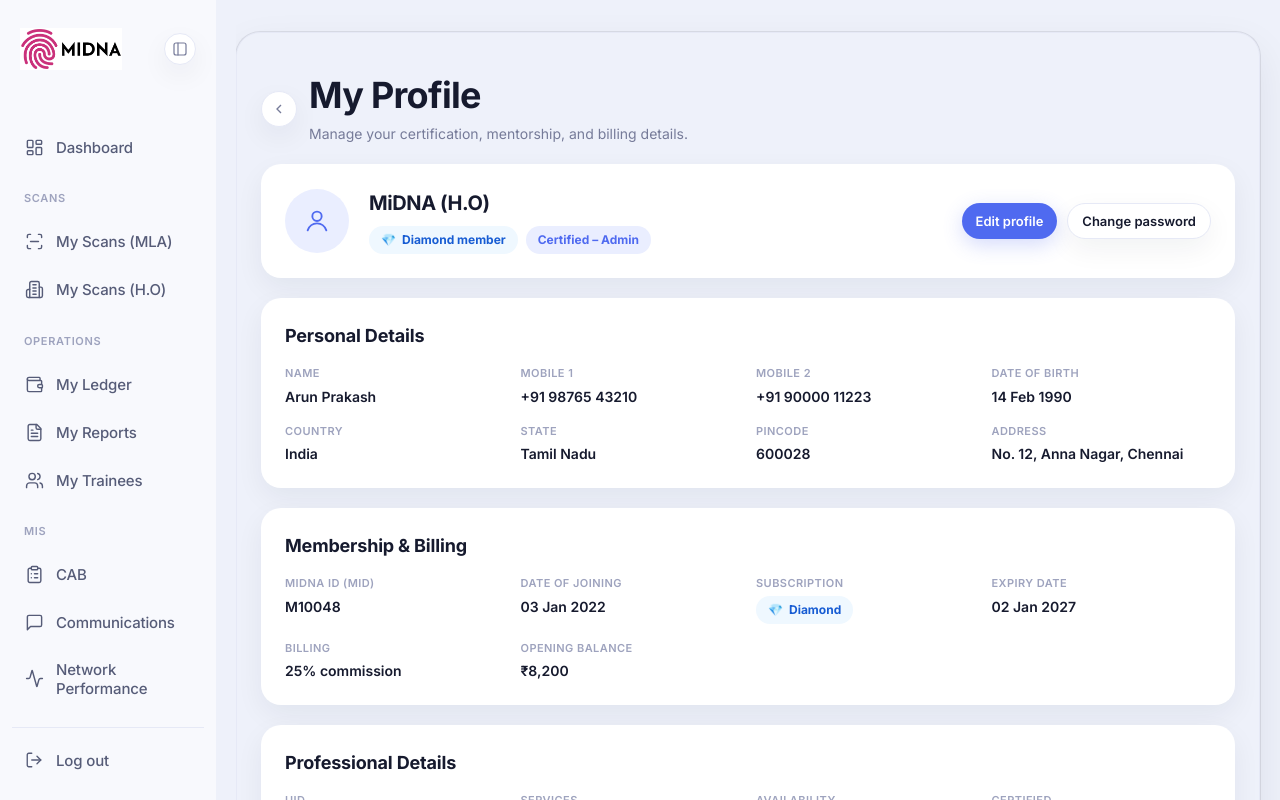
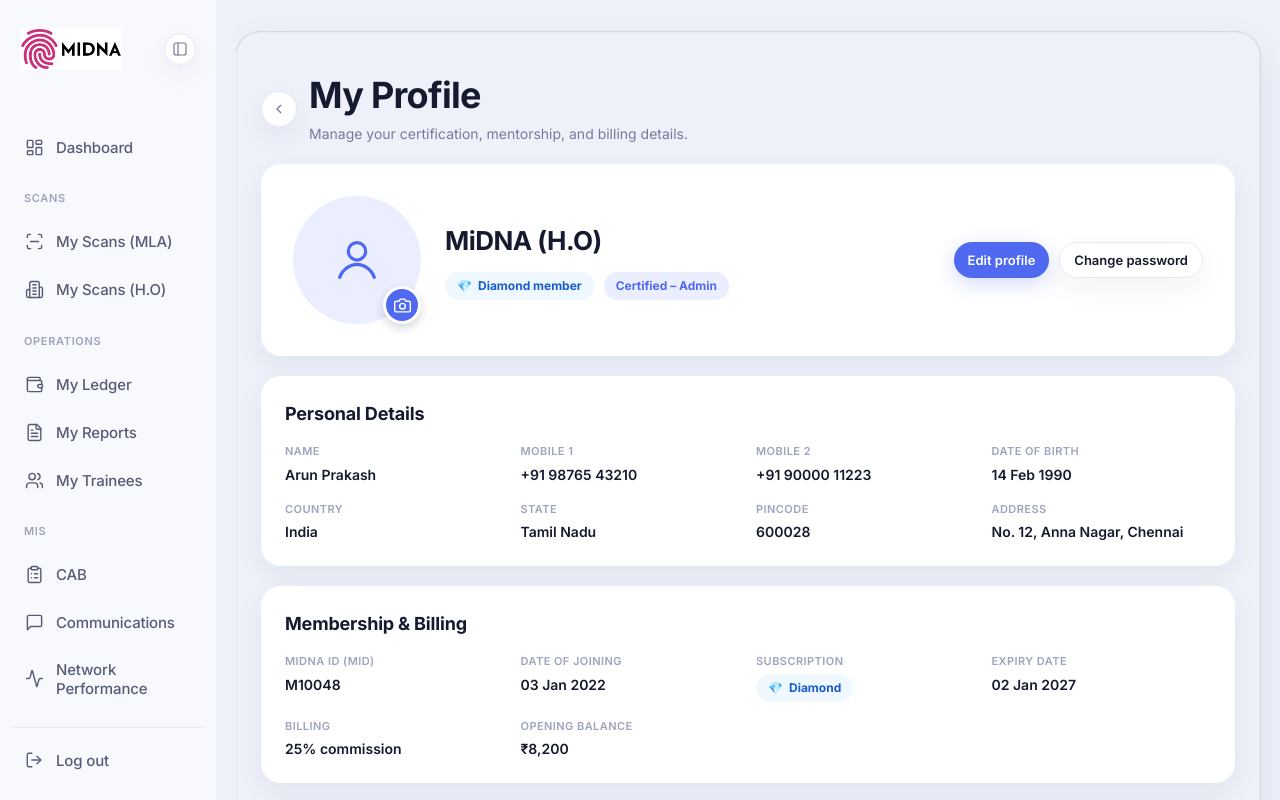
Before and after one commit to MirudhubasiniRC/Midna_Global, a React (Vite) app: page / in a window 1280 px wide. Both pictures are taken after a click on the button "My Profile". Built offline with nearby package versions, Linux system fonts and the light colour scheme.

Commit message:
Added photo section

```diff
--- /dev/null
+++ b/src/components/Profile/AvatarCropModal.tsx
@@ -0,0 +1,182 @@
+import { useEffect, useRef, useState } from 'react';
+import { colors, spacing } from '../../styles/theme';
+
+const theme = colors.light;
+
+/** Display size of the crop circle, in px */
+const CROP_SIZE = 280;
+/** Exported image resolution, in px */
+const OUTPUT_SIZE = 480;
+const MIN_ZOOM = 1;
+const MAX_ZOOM = 3;
+
+type Size = { w: number; h: number };
+type Offset = { x: number; y: number };
+
+type AvatarCropModalProps = {
+  imageSrc: string;
+  onCancel: () => void;
+  onSave: (dataUrl: string) => void;
+};
+
+function clampOffset(next: Offset, scale: number, size: Size | null): Offset {
+  if (!size) return next;
+  const scaledW = size.w * scale;
+  const scaledH = size.h * scale;
+  const maxX = Math.max(0, (scaledW - CROP_SIZE) / 2);
+  const maxY = Math.max(0, (scaledH - CROP_SIZE) / 2);
+  return {
+    x: Math.min(maxX, Math.max(-maxX, next.x)),
+    y: Math.min(maxY, Math.max(-maxY, next.y)),
+  };
+}
+
+export function AvatarCropModal({ imageSrc, onCancel, onSave }: AvatarCropModalProps) {
+  const [zoom, setZoom] = useState(1);
+  const [offset, setOffset] = useState<Offset>({ x: 0, y: 0 });
+  const [naturalSize, setNaturalSize] = useState<Size | null>(null);
+  const imgRef = useRef<HTMLImageElement>(null);
+  const dragRef = useRef<{ startX: number; startY: number; offsetX: number; offsetY: number } | null>(null);
+
+  useEffect(() => {
+    const img = new Image();
+    img.onload = () => setNaturalSize({ w: img.naturalWidth, h: img.naturalHeight });
+    img.src = imageSrc;
+  }, [imageSrc]);
+
+  const baseScale = naturalSize ? Math.max(CROP_SIZE / naturalSize.w, CROP_SIZE / naturalSize.h) : 1;
+  const scale = baseScale * zoom;
+
+  const handlePointerDown = (e: React.PointerEvent) => {
+    (e.currentTarget as HTMLElement).setPointerCapture(e.pointerId);
+    dragRef.current = { startX: e.clientX, startY: e.clientY, offsetX: offset.x, offsetY: offset.y };
+  };
+
+  const handlePointerMove = (e: React.PointerEvent) => {
+    if (!dragRef.current) return;
+    const dx = e.clientX - dragRef.current.startX;
+    const dy = e.clientY - dragRef.current.startY;
+    setOffset(clampOffset({ x: dragRef.current.offsetX + dx, y: dragRef.current.offsetY + dy }, scale, naturalSize));
+  };
+
+  const handlePointerUp = () => {
+    dragRef.current = null;
+  };
+
+  const handleZoomChange = (nextZoom: number) => {
+    setZoom(nextZoom);
+    setOffset((prev) => clampOffset(prev, baseScale * nextZoom, naturalSize));
+  };
+
+  const handleSave = () => {
+    const img = imgRef.current;
+    if (!img || !naturalSize) return;
+    const canvas = document.createElement('canvas');
+    canvas.width = OUTPUT_SIZE;
+    canvas.height = OUTPUT_SIZE;
+    const ctx = canvas.getContext('2d');
+    if (!ctx) return;
+
+    const exportScale = (OUTPUT_SIZE / CROP_SIZE) * scale;
+    const drawW = naturalSize.w * exportScale;
+    const drawH = naturalSize.h * exportScale;
+    const drawX = OUTPUT_SIZE / 2 - drawW / 2 + offset.x * (OUTPUT_SIZE / CROP_SIZE);
+    const drawY = OUTPUT_SIZE / 2 - drawH / 2 + offset.y * (OUTPUT_SIZE / CROP_SIZE);
+
+    ctx.save();
+    ctx.beginPath();
+    ctx.arc(OUTPUT_SIZE / 2, OUTPUT_SIZE / 2, OUTPUT_SIZE / 2, 0, Math.PI * 2);
+    ctx.clip();
+    ctx.drawImage(img, drawX, drawY, drawW, drawH);
+    ctx.restore();
+
+    onSave(canvas.toDataURL('image/png'));
+  };
+
+  return (
+    <div className="modal-overlay" role="dialog" aria-modal="true" aria-label="Adjust profile photo">
+      <div className="modal-panel" style={{ maxWidth: 420 }}>
+        <div className="modal-header">
+          <div>
+            <h2 className="modal-title">Adjust photo</h2>
+            <p className="modal-subtitle">Drag to reposition, use the slider to zoom.</p>
+          </div>
+          <button type="button" className="btn-icon" aria-label="Cancel" onClick={onCancel}>
+            <svg width="16" height="16" viewBox="0 0 24 24" fill="none" stroke="currentColor" strokeWidth="2">
+              <path d="M18 6 6 18M6 6l12 12" />
+            </svg>
+          </button>
+        </div>
+
+        <div className="modal-body" style={{ display: 'flex', flexDirection: 'column', alignItems: 'center', gap: spacing[5] }}>
+          <div
+            onPointerDown={handlePointerDown}
+            onPointerMove={handlePointerMove}
+            onPointerUp={handlePointerUp}
+            onPointerLeave={handlePointerUp}
+            style={{
+              width: CROP_SIZE,
+              height: CROP_SIZE,
+              borderRadius: '50%',
+              overflow: 'hidden',
+              position: 'relative',
+              cursor: 'grab',
+              background: theme['bg-muted'],
+              border: `1px solid ${theme.divider}`,
+              touchAction: 'none',
+              flexShrink: 0,
+            }}
+          >
+            <img
+              ref={imgRef}
+              src={imageSrc}
+              alt=""
+              draggable={false}
+              style={{
+                position: 'absolute',
+                left: '50%',
+                top: '50%',
+                width: naturalSize ? naturalSize.w * scale : 'auto',
+                height: naturalSize ? naturalSize.h * scale : 'auto',
+                maxWidth: 'none',
+                transform: `translate(-50%, -50%) translate(${offset.x}px, ${offset.y}px)`,
+                userSelect: 'none',
+                pointerEvents: 'none',
+              }}
+            />
+          </div>
+
+          <div style={{ width: '100%', display: 'flex', alignItems: 'center', gap: 12 }}>
+            <svg width="16" height="16" viewBox="0 0 24 24" fill="none" stroke={theme['text-muted']} strokeWidth="2" strokeLinecap="round">
+              <circle cx="11" cy="11" r="7" />
+              <path d="m21 21-4.35-4.35M8 11h6" />
+            </svg>
+            <input
+              type="range"
+              min={MIN_ZOOM}
+              max={MAX_ZOOM}
+              step={0.01}
+              value={zoom}
+              onChange={(e) => handleZoomChange(Number(e.target.value))}
+              style={{ flex: 1, accentColor: theme.primary }}
+              aria-label="Zoom"
+            />
+            <svg width="18" height="18" viewBox="0 0 24 24" fill="none" stroke={theme['text-muted']} strokeWidth="2" strokeLinecap="round">
+              <circle cx="11" cy="11" r="7" />
+              <path d="m21 21-4.35-4.35M11 8v6M8 11h6" />
+            </svg>
+          </div>
+        </div>
+
+        <div className="modal-footer">
+          <button type="button" className="btn-pill-secondary" onClick={onCancel}>
+            Cancel
+          </button>
+          <button type="button" className="btn-pill-primary" onClick={handleSave} disabled={!naturalSize}>
+            Save photo
+          </button>
+        </div>
+      </div>
+    </div>
+  );
+}
--- a/src/components/Profile/ProfilePage.tsx
+++ b/src/components/Profile/ProfilePage.tsx
@@ -1,6 +1,7 @@
-import { useState } from 'react';
+import { useRef, useState } from 'react';
 import { buttonTokens, colors, metricColors, radius, severityTokens, spacing, typography } from '../../styles/theme';
 import { EditProfileModal } from './EditProfileModal';
+import { AvatarCropModal } from './AvatarCropModal';
 
 const theme = colors.light;
 
@@ -102,6 +103,26 @@
 
 export function ProfilePage({ onBack }: ProfilePageProps) {
   const [editOpen, setEditOpen] = useState(false);
+  const [avatarUrl, setAvatarUrl] = useState<string | null>(null);
+  const [pendingImage, setPendingImage] = useState<string | null>(null);
+  const avatarInputRef = useRef<HTMLInputElement>(null);
+
+  const handleAvatarChange = (e: React.ChangeEvent<HTMLInputElement>) => {
+    const file = e.target.files?.[0];
+    if (!file) return;
+    setPendingImage(URL.createObjectURL(file));
+    e.target.value = '';
+  };
+
+  const closeCropModal = () => {
+    if (pendingImage) URL.revokeObjectURL(pendingImage);
+    setPendingImage(null);
+  };
+
+  const handleCropSave = (dataUrl: string) => {
+    setAvatarUrl(dataUrl);
+    closeCropModal();
+  };
 
   return (
     <section>
@@ -131,38 +152,86 @@
       </div>
 
       {/* Hero card */}
-      <div className="dash-card" style={{ marginBottom: spacing[5] }}>
+      <div className="dash-card" style={{ marginBottom: spacing[5], padding: spacing[8] }}>
         <div
           style={{
             display: 'flex',
             alignItems: 'center',
-            gap: spacing[5],
+            gap: spacing[6],
             flexWrap: 'wrap',
           }}
         >
-          <div
+          <div style={{ position: 'relative', flexShrink: 0 }}>
+            <button
+              type="button"
+              onClick={() => avatarInputRef.current?.click()}
+              aria-label="Upload profile picture"
               style={{
-              width: 64,
-              height: 64,
+                width: 128,
+                height: 128,
                 borderRadius: '50%',
-              background: theme['primary-soft'],
+                background: avatarUrl ? 'transparent' : theme['primary-soft'],
                 color: theme.primary,
                 display: 'grid',
                 placeItems: 'center',
-              flexShrink: 0,
+                border: 'none',
+                padding: 0,
+                cursor: 'pointer',
+                overflow: 'hidden',
               }}
             >
-            <svg width="28" height="28" viewBox="0 0 24 24" fill="none" stroke="currentColor" strokeWidth="1.6" strokeLinecap="round" strokeLinejoin="round">
+              {avatarUrl ? (
+                <img
+                  src={avatarUrl}
+                  alt="Profile"
+                  style={{ width: '100%', height: '100%', objectFit: 'cover' }}
+                />
+              ) : (
+                <svg width="52" height="52" viewBox="0 0 24 24" fill="none" stroke="currentColor" strokeWidth="1.5" strokeLinecap="round" strokeLinejoin="round">
                   <circle cx="12" cy="8" r="4" />
                   <path d="M4 20c1.5-4 5-6 8-6s6.5 2 8 6" />
                 </svg>
+              )}
+            </button>
+            <button
+              type="button"
+              onClick={() => avatarInputRef.current?.click()}
+              aria-label="Change profile picture"
+              style={{
+                position: 'absolute',
+                bottom: 0,
+                right: 0,
+                width: 38,
+                height: 38,
+                borderRadius: '50%',
+                background: theme.primary,
+                color: '#fff',
+                border: `3px solid ${theme['bg-surface']}`,
+                display: 'grid',
+                placeItems: 'center',
+                cursor: 'pointer',
+                boxShadow: '0 4px 10px rgba(22, 26, 46, 0.18)',
+              }}
+            >
+              <svg width="17" height="17" viewBox="0 0 24 24" fill="none" stroke="currentColor" strokeWidth="2" strokeLinecap="round" strokeLinejoin="round">
+                <path d="M23 19a2 2 0 0 1-2 2H3a2 2 0 0 1-2-2V8a2 2 0 0 1 2-2h4l2-3h6l2 3h4a2 2 0 0 1 2 2Z" />
+                <circle cx="12" cy="13" r="4" />
+              </svg>
+            </button>
+            <input
+              ref={avatarInputRef}
+              type="file"
+              accept="image/*"
+              onChange={handleAvatarChange}
+              style={{ display: 'none' }}
+            />
           </div>
 
           <div style={{ flex: 1, minWidth: 220 }}>
-            <h2 style={{ margin: 0, fontSize: 20, fontWeight: 700, color: theme['text-primary'], letterSpacing: '-0.02em' }}>
+            <h2 style={{ margin: 0, fontSize: 26, fontWeight: 700, color: theme['text-primary'], letterSpacing: '-0.02em' }}>
               MiDNA (H.O)
             </h2>
-            <div style={{ display: 'flex', alignItems: 'center', gap: 8, flexWrap: 'wrap', marginTop: 8 }}>
+            <div style={{ display: 'flex', alignItems: 'center', gap: 10, flexWrap: 'wrap', marginTop: 12 }}>
               <Pill label={`${currentTier} member`} color={tier.color} bg={tier.bg} emoji={tier.emoji} />
               <Pill label="Certified – Admin" color={theme.primary} bg={theme['primary-soft']} />
             </div>
@@ -294,6 +363,10 @@
       </div>
 
       <EditProfileModal open={editOpen} onClose={() => setEditOpen(false)} />
+
+      {pendingImage && (
+        <AvatarCropModal imageSrc={pendingImage} onCancel={closeCropModal} onSave={handleCropSave} />
+      )}
     </section>
   );
 }
```
Lines whose indentation alone changed are shown as unchanged.
